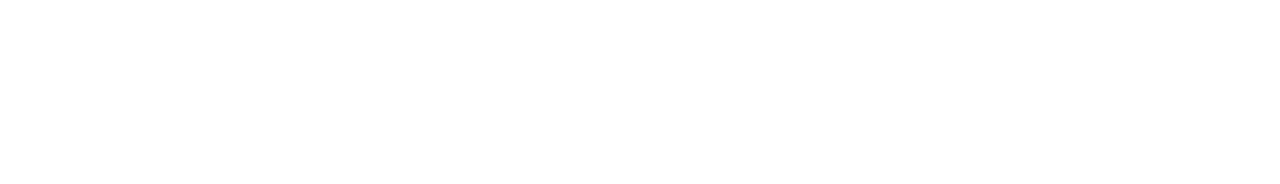
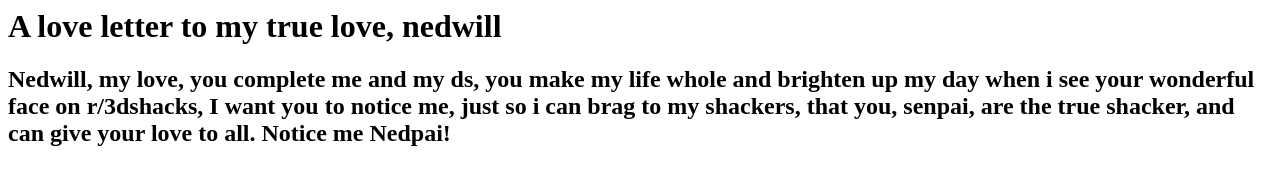
Before and after one commit to senpainedwill/senpainedwill.github.io, a plain HTML site: page index.html in a window 1280 px wide. Drawn offline with Linux system fonts and the light colour scheme.

Commit message:
Update index.html

```diff
--- a/index.html
+++ b/index.html
@@ -1 +1,5 @@
 <title>Nedwill, my love</title>
+<h1>A love letter to my true love, nedwill</h1>
+
+<h2>Nedwill, my love, you complete me and my ds, you make my life whole and brighten up my day when i see your wonderful face on r/3dshacks, I want you to notice me, just so i can brag to my shackers, that you, senpai, are the true shacker, and can give your love to all.
+  Notice me Nedpai!</h2>
```
